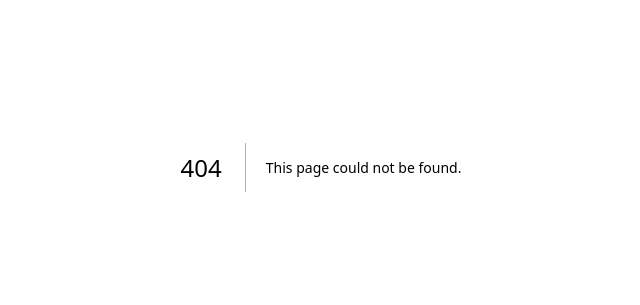
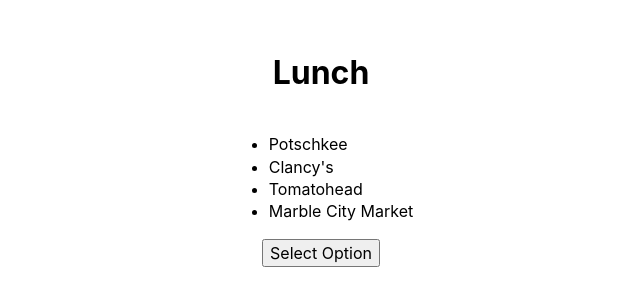
Before and after one commit to helloidevthings/jubilant-octo-couscous, a Next.js app: page /lunch in a window 1280 px wide. Before the commit this address had no page. Shown: the part 233-538 px from the top of the page, without its empty margins (319-959 px from the left). Built offline with nearby package versions, Linux system fonts and the light colour scheme.

Commit message:
lunch thing

```diff
--- /dev/null
+++ b/pages/lunch.js
@@ -0,0 +1,43 @@
+import { useState } from 'react';
+import styled from 'styled-components';
+
+const LunchOptions = [
+  'Potschkee',
+  "Clancy's",
+  'Tomatohead',
+  'Marble City Market',
+];
+
+const MainWrapper = styled.main`
+  width: 100vw;
+  height: 100vh;
+  display: flex;
+  justify-content: center;
+  flex-direction: column;
+  align-items: center;
+  text-align: left;
+`;
+
+const Lunch = () => {
+  const [option, setLunch] = useState(null);
+
+  const handleLunch = () => {
+    const random = Math.floor(Math.random() * LunchOptions.length);
+    setLunch(LunchOptions[random]);
+  };
+
+  return (
+    <MainWrapper>
+      <h1>Lunch</h1>
+      <ul>
+        {LunchOptions.map((option) => (
+          <li key={option}>{option}</li>
+        ))}
+      </ul>
+      <button onClick={handleLunch}>Select Option</button>
+      <h3>{option === null ? null : option}</h3>
+    </MainWrapper>
+  );
+};
+
+export default Lunch;
```
